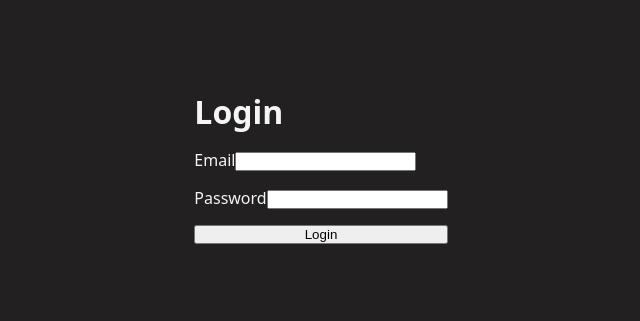
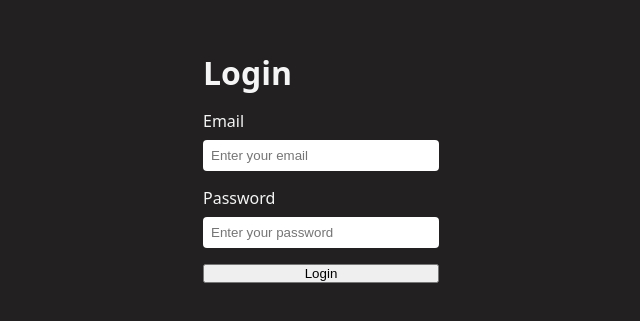
Before and after one commit to Joyeeta2003/modify, a React (Vite) app in the folder Frontend/: page /login in a window 1280 px wide. Shown: the part 233-554 px from the top of the page, without its empty margins (319-959 px from the left). Built offline with nearby package versions, Linux system fonts and the light colour scheme.

Commit message:
register login Styleing done

```diff
--- /dev/null
+++ b/Frontend/src/features/auth/components/FormGroup.jsx
@@ -0,0 +1,11 @@
+
+const FormGroup = ({ label, placeholder }) => {
+    return (
+        <div className="form-group">
+            <label htmlFor={label}>{label}</label>
+            <input type="text" id={label} name={label} placeholder={placeholder} required />
+        </div>
+    )
+}
+
+export default FormGroup
--- a/Frontend/src/features/auth/pages/Login.jsx
+++ b/Frontend/src/features/auth/pages/Login.jsx
@@ -1,19 +1,15 @@
 import "../style/login.scss"
+import FormGroup from "../components/FormGroup"
+
 const Login = () => {
   return (
     <main className="login-page">
         <div className="form-container">
             <h1>Login</h1>
             <form>
-                <div className="form-group">
-                    <label htmlFor="email">Email</label>
-                    <input type="email" id="email" name="email" required />
-                </div>
-                <div className="form-group">
-                    <label htmlFor="password">Password</label>
-                    <input type="password" id="password" name="password" required />
-                </div>
-                <button type="submit">Login</button>
+                <FormGroup label="Email" placeholder="Enter your email"></FormGroup>
+                <FormGroup label="Password" placeholder="Enter your password"></FormGroup>
+                <button type="submit" className="button">Login</button>
             </form>
         </div>
     </main>
--- a/Frontend/src/features/auth/style/login.scss
+++ b/Frontend/src/features/auth/style/login.scss
@@ -9,16 +9,26 @@
         gap: 1rem;
         padding: 2rem;
         border-radius: 0.5rem;
+        min-width: 300px;
     }
     form{
         display: flex;
         flex-direction: column;
         gap: 1rem;
 
-        .input-group{
+        .form-group{
             display: flex;
             flex-direction: column;
             gap: 0.5rem;
+
+            input{
+                padding: 0.5rem;
+                border-radius: 0.25rem;
+                border: 1px solid #ccc;
+
+                border: none;
+                outline: none;
+            }
         }
     }
 }
--- a/Frontend/src/features/shared/style/button.scss
+++ b/Frontend/src/features/shared/style/button.scss
@@ -10,4 +10,5 @@
     outline: none;
     font-size: 16px;
     border-radius: 0.5rem;
+    cursor: pointer;
 }
```
